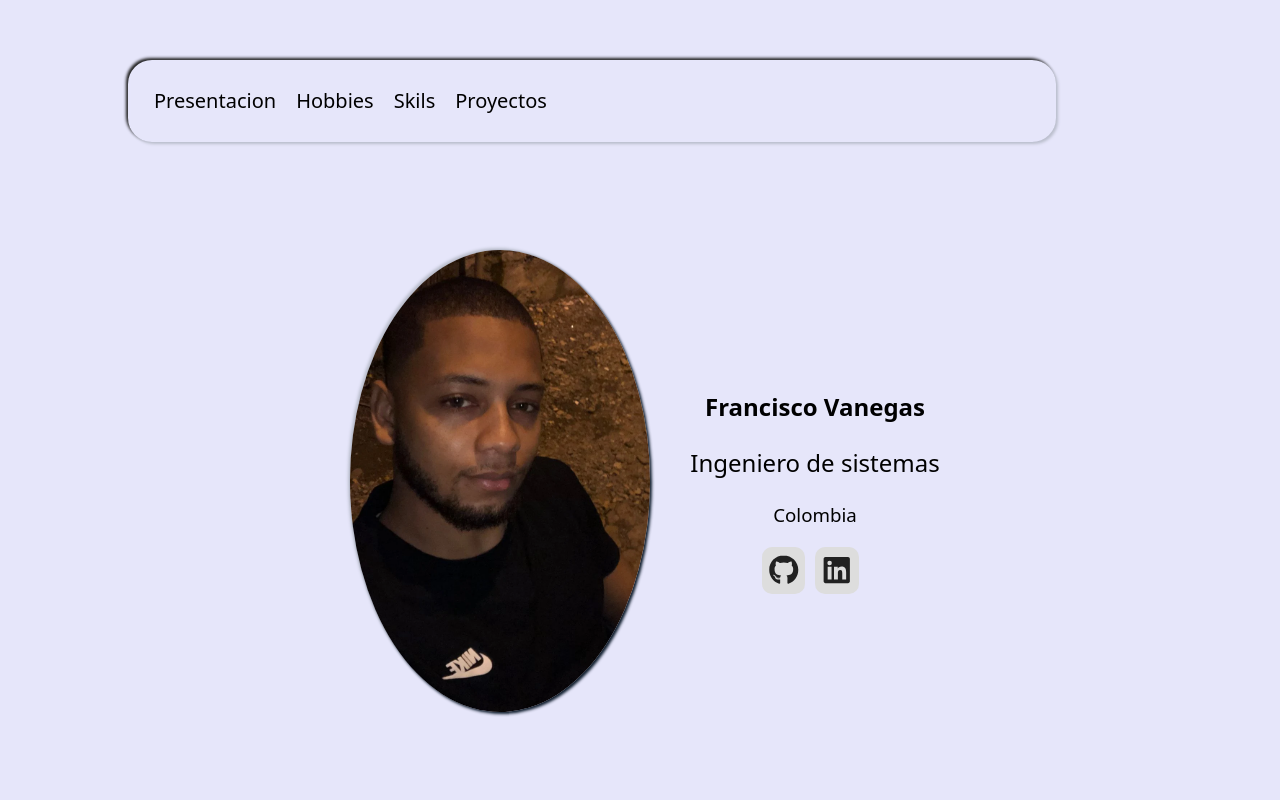
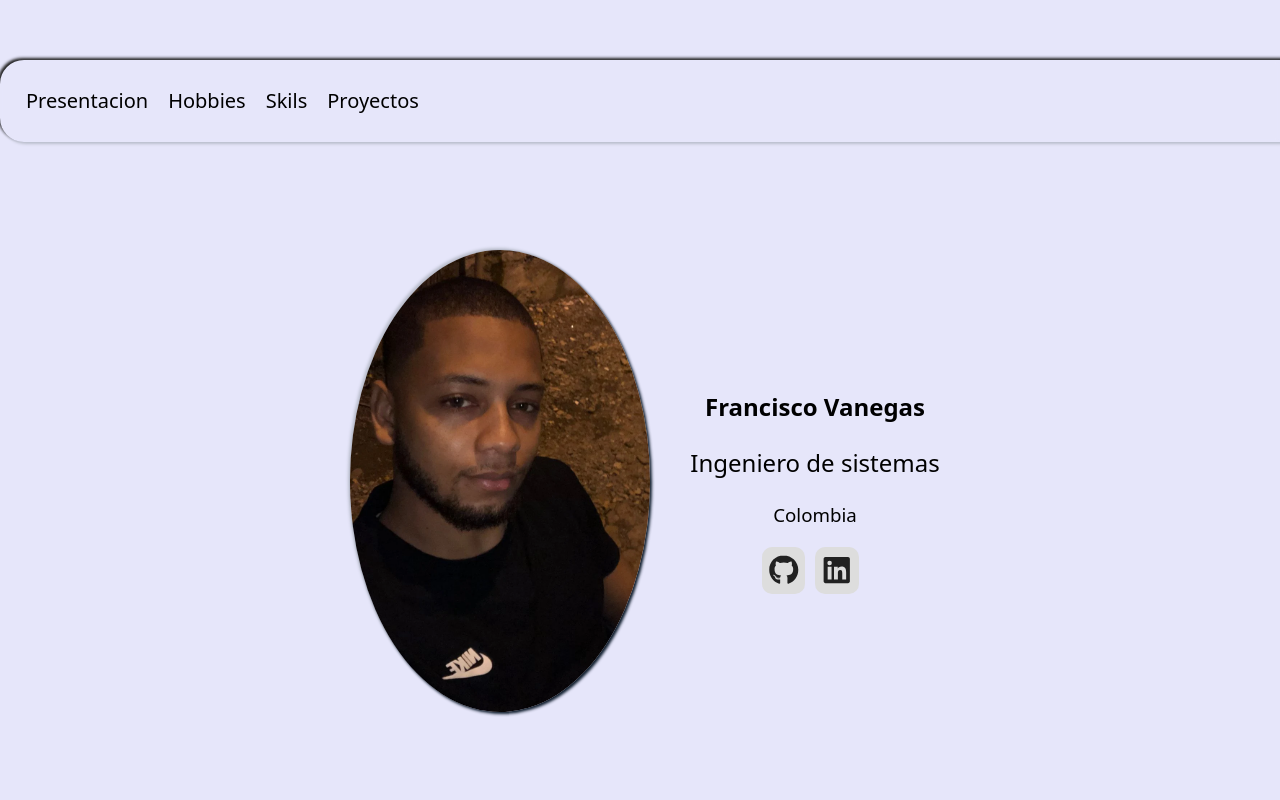
Before and after one commit to FranciscoDJVI/Portafolio, a React (Vite) app in the folder portafolio/: page / in a window 1280 px wide. Shown: the top 800 px of the page. Built offline with nearby package versions, Linux system fonts and the light colour scheme.

Commit message:
new left and right margin

```diff
--- a/portafolio/src/App.css
+++ b/portafolio/src/App.css
@@ -25,9 +25,9 @@
     display: flex;
     flex-direction: row;
     top: 60px;
-    left: 10%;
-    right: 10%;
-    width: 70%;
+    left: 0;
+    right: 0;
+    width: 100%;
     z-index: 1000;
     padding: 1rem;
     box-shadow:
```
